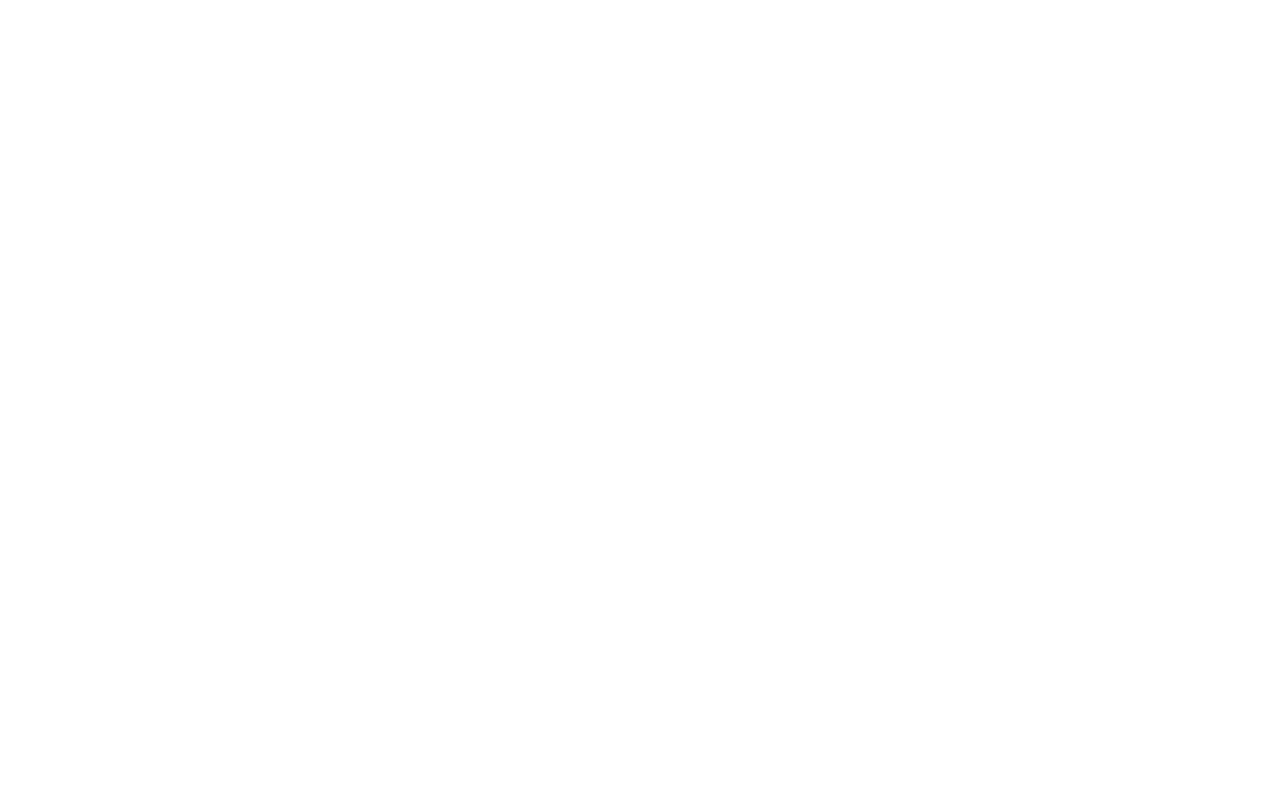
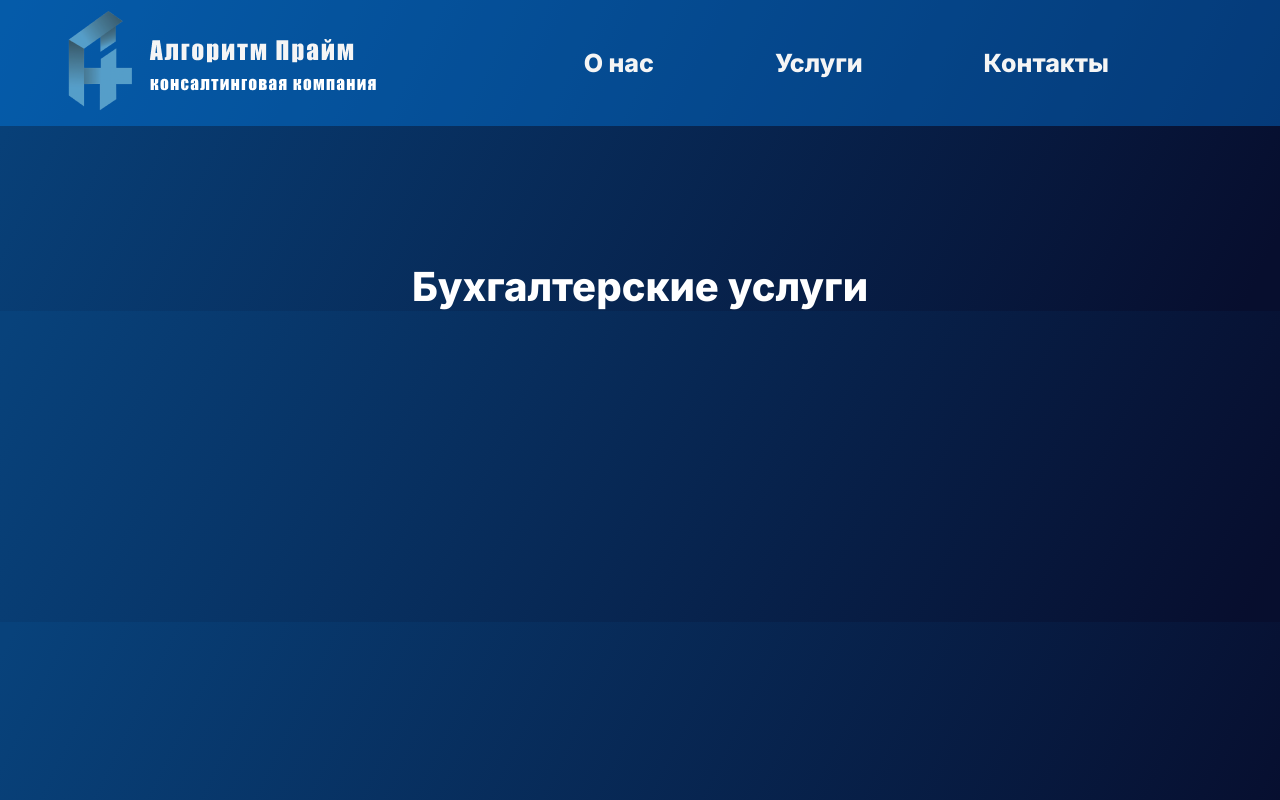
Before and after one commit to UmarXLE/lawyer, a React (Create React App) app: page /service in a window 1280 px wide. Before the commit this address had no page. Built offline with nearby package versions, Linux system fonts and the light colour scheme.

Commit message:
create/aboutPage50%

```diff
--- a/src/App.js
+++ b/src/App.js
@@ -1,12 +1,15 @@
 import {Route, Routes} from "react-router-dom";
 import HomePage from "./pages/HomePage/HomePage";
 import AboutPage from "./pages/AboutPage/AboutPage";
+import ServicesPage from "./pages/ServicesPage/ServicesPage";
 function App() {
   return (
     <div className="App">
       <Routes>
           <Route path='/' element={<HomePage/>}/>
           <Route path='/about' element={<AboutPage/>}/>
+          <Route path='/service' element={<ServicesPage/>}/>
+
       </Routes>
     </div>
   );
--- /dev/null
+++ b/src/pages/ServicesPage/ServicesPage.jsx
@@ -0,0 +1,14 @@
+import React from 'react';
+import css from './ServicesPage.module.scss'
+import Header from "../../components/Header/Header";
+
+const ServicesPage = () => {
+    return (
+        <section className={css.wrapper}>
+            <Header />
+            <h1>Бухгалтерские  услуги</h1>
+        </section>
+    );
+};
+
+export default ServicesPage;
--- /dev/null
+++ b/src/pages/ServicesPage/ServicesPage.module.scss
@@ -0,0 +1,12 @@
+.wrapper {
+  background: linear-gradient(115.79deg, #08427B 1.11%, #070E2E 97.4%);
+
+  & h1 {
+    font-weight: 800;
+    font-size: 40px;
+    line-height: 48px;
+    color: #FFFFFF;
+    padding-top: 263px;
+    text-align: center;
+  }
+}
```
